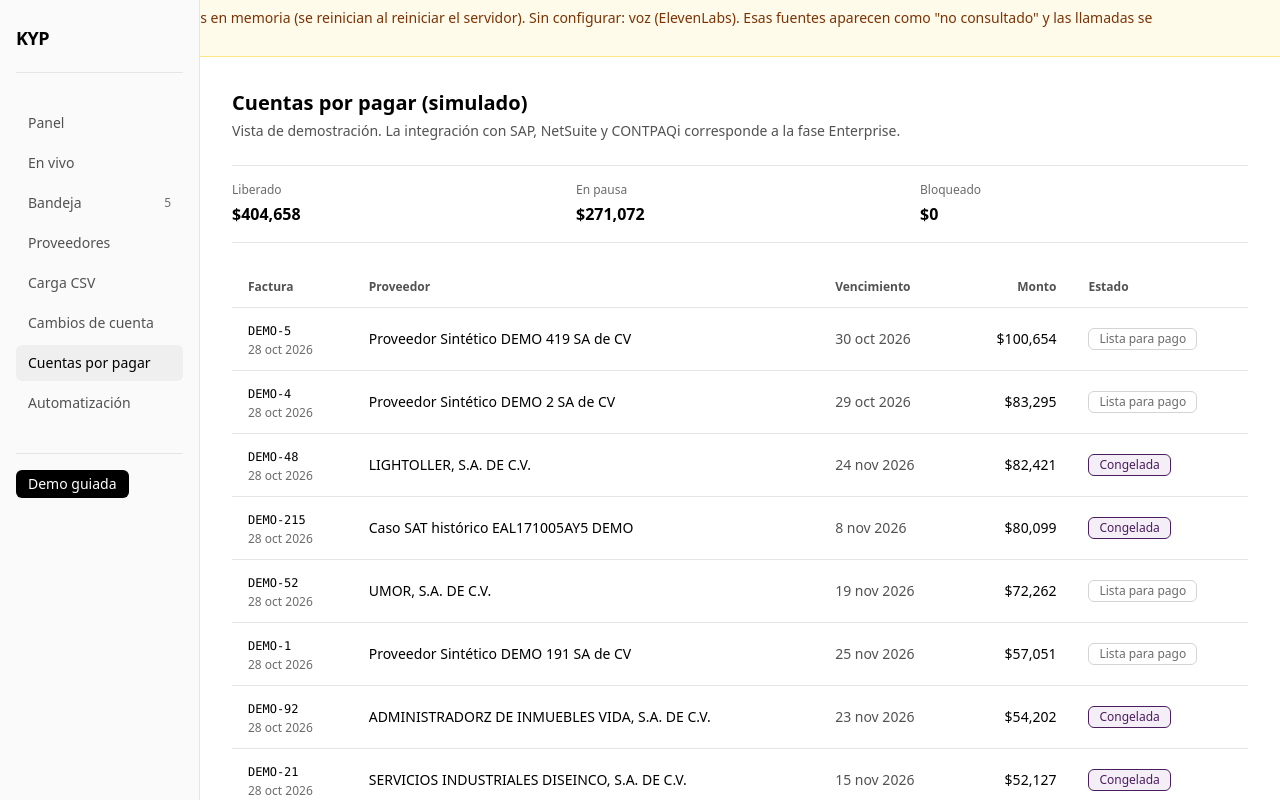
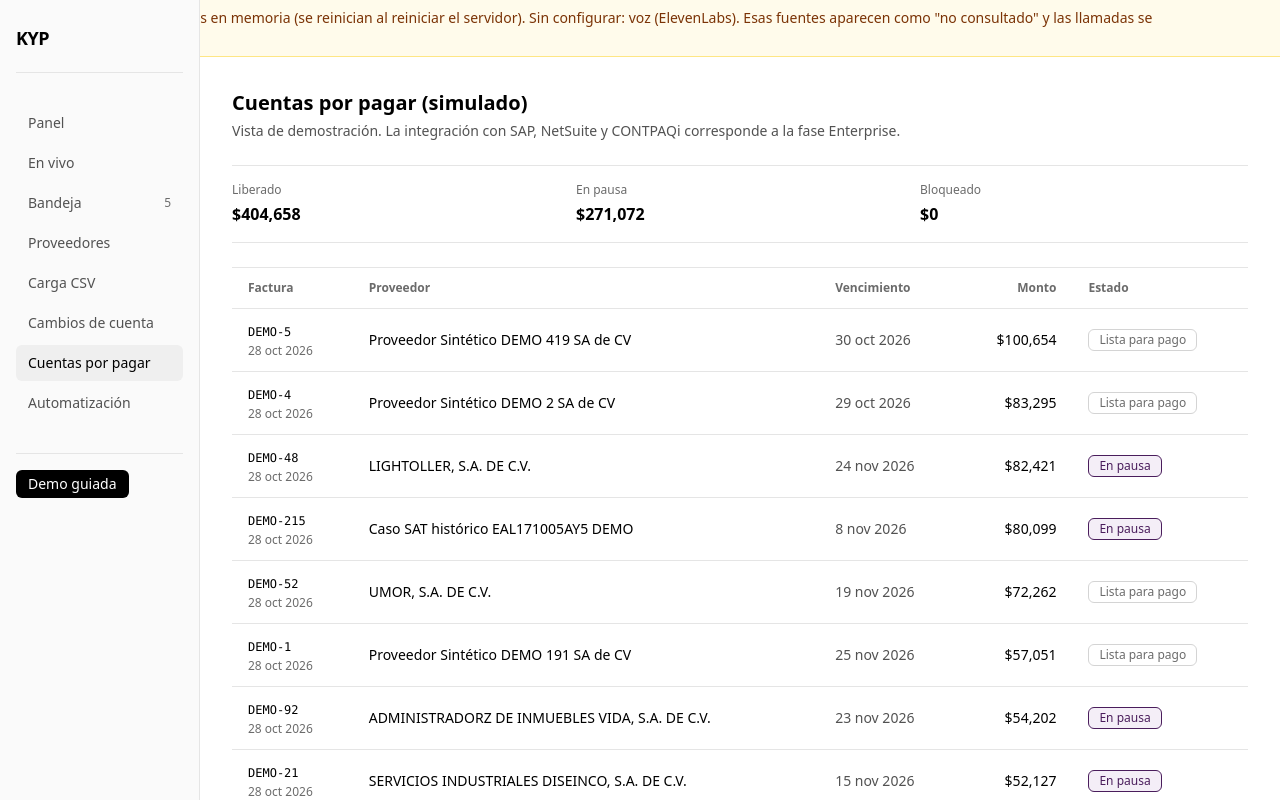
Before and after one commit to sanchezramirezoswaldo316-svg/KYP-Hackaton-, a Next.js app: page /erp in a window 1280 px wide. Shown: the top 802 px of the page. Built offline with nearby package versions, Linux system fonts and the light colour scheme; no server answers.

Commit message:
Pulimenta tablas de bandeja y ERP

```diff
--- a/src/app/bandeja/page.tsx
+++ b/src/app/bandeja/page.tsx
@@ -60,7 +60,7 @@ export default async function Bandeja() {
         <EstadoVacio titulo="No hay casos pendientes" texto="Los proveedores con riesgo bajo se aprueban automáticamente." />
       ) : (
         <Tabla>
-          <thead className="bg-lienzo text-left text-xs font-medium text-tinta-2"><tr><th className="px-4 py-3">Caso</th><th className="px-4 py-3">Tipo</th><th className="px-4 py-3">Riesgo</th><th className="px-4 py-3 text-right">Monto anual</th><th className="px-4 py-3">Motivo principal</th><th className="px-4 py-3">Antigüedad</th><th className="px-4 py-3" /></tr></thead>
+          <thead className="border-y border-borde text-left text-xs font-medium text-tinta-3"><tr><th className="px-4 py-3">Caso</th><th className="px-4 py-3">Tipo</th><th className="px-4 py-3">Riesgo</th><th className="px-4 py-3 text-right">Monto anual</th><th className="px-4 py-3">Motivo principal</th><th className="px-4 py-3">Antigüedad</th><th className="px-4 py-3" /></tr></thead>
           <tbody data-tour="bandeja">
           {abiertos.map((c) => {
             const p = porId.get(c.proveedor_id);
@@ -71,9 +71,9 @@ export default async function Bandeja() {
             const pago = pagos.get(p.id);
             const doc = docPorProveedor.get(p.id);
             return (
-              <tr key={c.id} className={`border-t border-borde align-middle hover:bg-slate-50 ${c.tipo === "clabe" ? "border-l-4 border-l-alto" : ""}`}>
+              <tr key={c.id} className={`h-12 border-b border-borde align-middle hover:bg-hover ${c.tipo === "clabe" ? "border-l-2 border-l-acento" : ""}`}>
                 <td className="px-4 py-3"><Link href={`/expediente/${c.proveedor_id}`} className="font-medium text-marca hover:underline">{p.razon_social}</Link><div className="mt-0.5 text-xs text-tinta-3">{p.rfc}</div></td>
-                <td className="px-4 py-3">{c.tipo === "clabe" ? <Chip tono="alto">Cambio de CLABE · Pago en pausa</Chip> : <Chip tono="info">Alta</Chip>}</td>
+                <td className="px-4 py-3">{c.tipo === "clabe" ? <Chip tono="medio">Pago en pausa</Chip> : <Chip tono="info">Alta</Chip>}</td>
                 <td className="px-4 py-3"><div className="flex items-center gap-2"><Semaforo decision={c.decision_sugerida} /><span className="tabular-nums text-xs text-tinta-3">{v?.puntaje ?? "—"}</span></div></td>
                 <td className="px-4 py-3 text-right tabular-nums">{pesos(p.monto_anual)}</td>
                 <td className="max-w-[220px] truncate px-4 py-3 text-tinta-2" title={razon}>{razon}{doc && <span className="ml-2"><EstadoDocumento d={doc} /></span>}</td>
--- a/src/app/erp/page.tsx
+++ b/src/app/erp/page.tsx
@@ -11,7 +11,7 @@ import { estadoPago } from "@/lib/servicios.ts";
 
 export const dynamic = "force-dynamic";
 
-const TEXTO = { liberada: "✅ Lista para pago", pausada: "⏸️ Congelada", bloqueada: "⛔ Bloqueada" } as const;
+const TEXTO = { liberada: "Lista para pago", pausada: "En pausa", bloqueada: "Bloqueada" } as const;
 
 export default async function Erp() {
   await listo();
@@ -31,17 +31,17 @@ export default async function Erp() {
         <DatoClave etiqueta="Bloqueado" valor={pesos(totales.bloqueada)} />
       </div>
       {filas.length === 0 ? <EstadoVacio titulo="No hay facturas" texto="Las facturas aparecerán aquí cuando se carguen proveedores de ejemplo." /> : <Tabla>
-          <thead className="bg-lienzo text-left text-xs font-medium text-tinta-2"><tr><th className="px-4 py-3">Factura</th><th className="px-4 py-3">Proveedor</th><th className="px-4 py-3">Vencimiento</th><th className="px-4 py-3 text-right">Monto</th><th className="px-4 py-3">Estado</th></tr></thead>
+          <thead className="border-y border-borde text-left text-xs font-medium text-tinta-3"><tr><th className="px-4 py-3">Factura</th><th className="px-4 py-3">Proveedor</th><th className="px-4 py-3">Vencimiento</th><th className="px-4 py-3 text-right">Monto</th><th className="px-4 py-3">Estado</th></tr></thead>
           <tbody>
             {filas.sort((a, b) => b.f.monto - a.f.monto).slice(0, 300).map(({ f, p }) => {
               const e = estadoPago(p);
               return (
-                <tr key={f.id} className="border-t border-borde hover:bg-slate-50">
+                <tr key={f.id} className="h-12 border-b border-borde hover:bg-hover">
                   <td className="px-4 py-3"><span className="font-mono text-xs">{f.folio}</span><span className="mt-0.5 block text-xs text-tinta-3">{fecha(f.fecha)}</span></td>
                   <td className="px-4 py-3"><Link href={`/expediente/${p.id}`} className="font-medium text-marca hover:underline">{p.razon_social}</Link></td>
                   <td className="px-4 py-3 text-tinta-2">{f.vence ? fecha(f.vence) : "—"}</td>
                   <td className="px-4 py-3 text-right tabular-nums">{pesos(f.monto)}</td>
-                  <td className="px-4 py-3"><Chip tono={e === "liberada" ? "ok" : e === "pausada" ? "medio" : "alto"}>{TEXTO[e].replace(/^[^ ]+ /, "")}</Chip></td>
+                  <td className="px-4 py-3"><Chip tono={e === "liberada" ? "ok" : e === "pausada" ? "medio" : "alto"}>{TEXTO[e]}</Chip></td>
                 </tr>
               );
             })}
```
